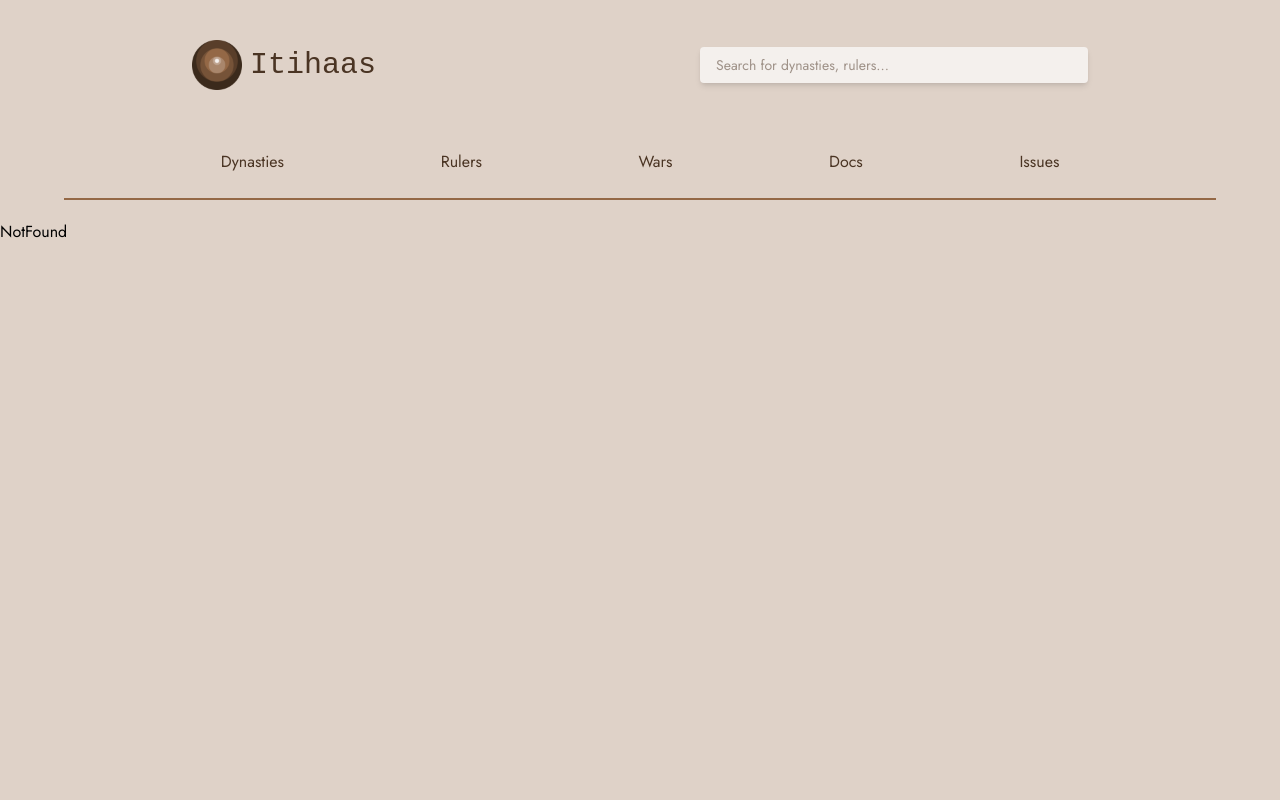
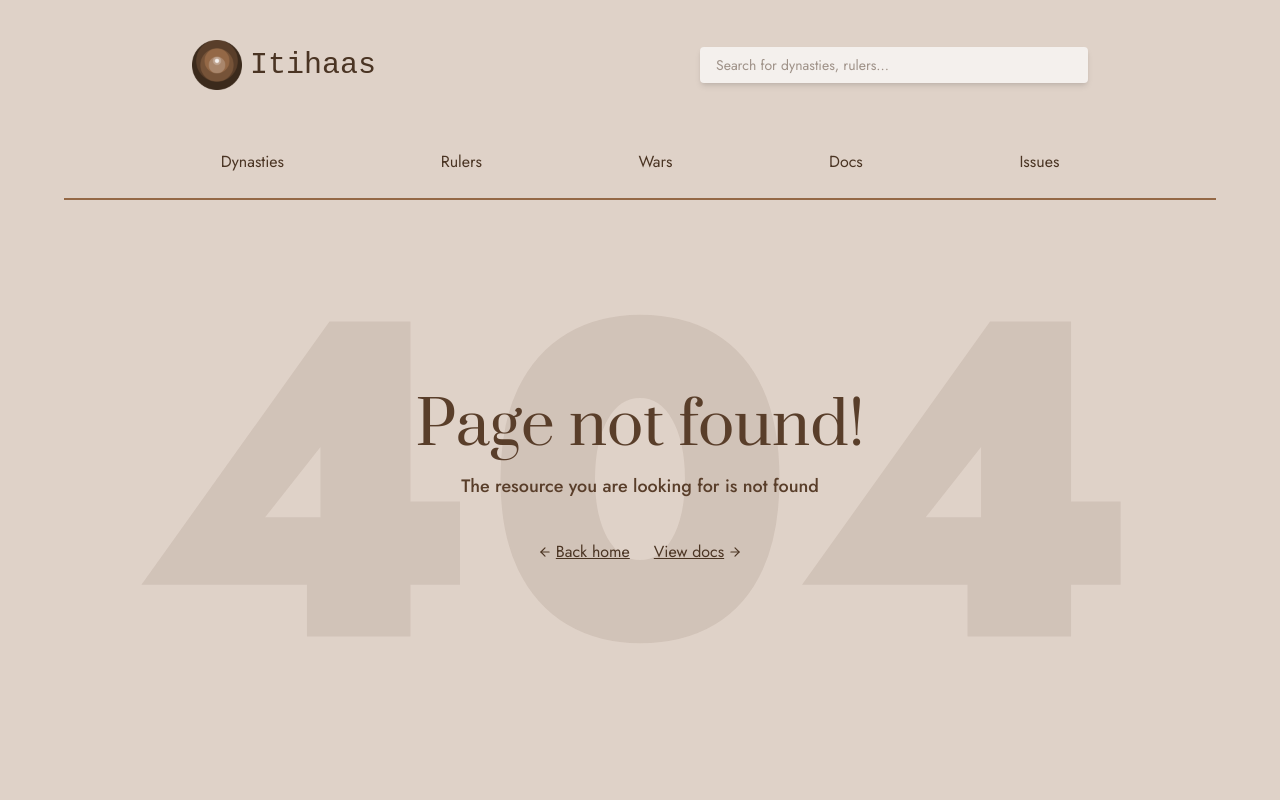
Before and after one commit to sunillshastry/itihaas-client, a React (Vite) app: page /not-found in a window 1280 px wide. Shown: the top 800 px of the page. Built offline with nearby package versions, Linux system fonts and the light colour scheme; a web font is replaced by a local one.

Commit message:
Develop NotFound page component to handle for error routes

```diff
--- a/src/pages/NotFound.jsx
+++ b/src/pages/NotFound.jsx
@@ -1,12 +1,49 @@
+import { Link } from 'react-router-dom';
+import MainContainer from '../components/MainContainer';
 import Navbar from '../components/Navbar';
+import NotFound404Title from '../components/NotFound404Title';
+import Footer from '../components/Footer';
+import { ArrowLeft, ArrowRight } from 'lucide-react';
 
 function NotFound() {
 	return (
 		<>
 			<Navbar />
-			<main>
-				<h1>NotFound</h1>
-			</main>
+			<MainContainer className="relative flex min-h-[60vh] items-center justify-center">
+				<NotFound404Title />
+
+				<div className="flex flex-col items-center text-center">
+					<h3 className="text-primary-400 font-heading text-6xl">
+						Page not found!
+					</h3>
+					<p className="text-primary-400 mt-4 text-lg font-medium">
+						The resource you are looking for is not found
+					</p>
+
+					<div className="mt-10 flex">
+						<Link
+							className="text-primary-500 flex items-center underline"
+							to="/"
+						>
+							<span>
+								<ArrowLeft size={14} />
+							</span>
+							<span className="ml-1">Back home</span>
+						</Link>
+
+						<Link
+							to="/docs"
+							className="text-primary-500 ml-6 flex items-center underline"
+						>
+							<span>View docs</span>
+							<span className="ml-1">
+								<ArrowRight size={14} />
+							</span>
+						</Link>
+					</div>
+				</div>
+			</MainContainer>
+			<Footer />
 		</>
 	);
 }
```
